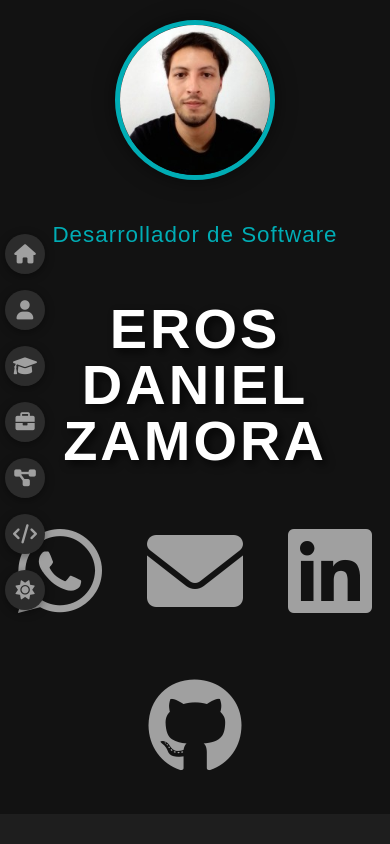
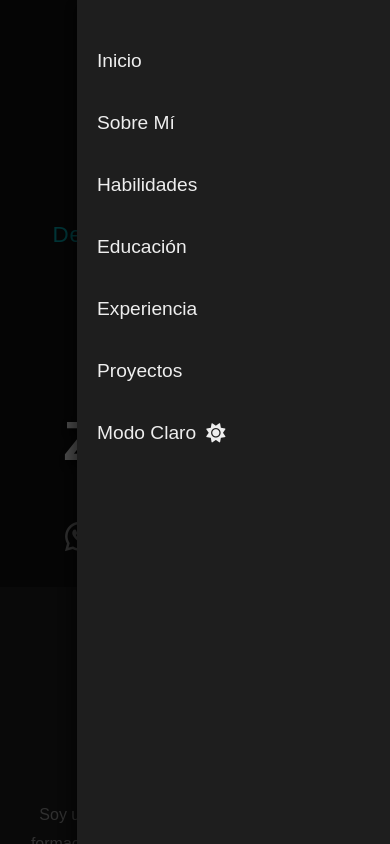
Before and after one commit to Eros23z/my-portfolio-cv-web, a React (Create React App) app: page / in a window 390 px wide. Both pictures are taken after a click on the button "Abrir menú de navegación". Shown: the top 844 px of the page. Built offline with nearby package versions, Linux system fonts and the light colour scheme.

Commit message:
Add: Footer added and changes on navbar mobile

```diff
--- a/src/App.js
+++ b/src/App.js
@@ -6,7 +6,9 @@ import Education from './components/Education';
 import Experience from './components/Experience';
 import Projects from './components/Projects';
 import Skills from './components/Skills';
+import Footer from './components/Footer';
 import FloatingNavbar from './components/FloatingNavbar';
+import MobileNav from './components/MobileNav';
 import {ThemeProvider} from './context/ThemeContext';
 import './components/animations.css';
 import { library } from '@fortawesome/fontawesome-svg-core';
@@ -20,6 +22,7 @@ function App() {
     <ThemeProvider>
       <div className="App">
         <FloatingNavbar />
+        <MobileNav />
         <Header />
         <div className="App-content-wrapper">
           <About id="about" />
@@ -28,6 +31,7 @@ function App() {
           <Projects id="projects" />
           <Skills id="skills" />
         </div>
+        <Footer />
       </div>
     </ThemeProvider>
   );
--- a/src/components/FloatingNavbar.css
+++ b/src/components/FloatingNavbar.css
@@ -80,6 +80,7 @@
 @media (max-width: 900px) {
   .floating-navbar {
     left: 10px;
+    display: none;
   }
   .floating-navbar button {
     font-size: 1.5em;
--- /dev/null
+++ b/src/components/Footer.css
@@ -0,0 +1,28 @@
+.app-footer {
+  background-color: var(--background-secondary); /* Usa el color de fondo de tus tarjetas o principal */
+  color: var(--text-color-secondary); /* Un color de texto más suave */
+  padding: 30px 20px;
+  text-align: center;
+  font-size: 0.9em;
+  border-top: 1px solid var(--border-color); /* Una línea sutil para separarlo */
+  margin-top: 40px; /* Espacio por encima del footer */
+  transition: background-color 0.3s ease, color 0.3s ease, border-color 0.3s ease; /* Para el modo oscuro/claro */
+}
+
+.footer-copyright {
+  margin-bottom: 5px;
+  font-weight: bold;
+}
+
+.footer-message {
+  margin-top: 0;
+  font-style: italic;
+}
+
+/* Responsividad para el footer si es necesario, aunque suele ser simple */
+@media (max-width: 768px) {
+  .app-footer {
+    padding: 20px 15px;
+    font-size: 0.8em;
+  }
+}
--- /dev/null
+++ b/src/components/Footer.js
@@ -0,0 +1,20 @@
+import React from 'react';
+import './Footer.css';
+
+
+function Footer() {
+  const currentYear = new Date().getFullYear();
+
+  return (
+    <footer className="app-footer">
+      <p className="footer-copyright">
+        © {currentYear} Eros Daniel Zamora. Todos los derechos reservados.
+      </p>
+      <p className="footer-message">
+        Diseñado y desarrollado con pasión.
+      </p>
+    </footer>
+  );
+}
+
+export default Footer;
--- a/src/components/Header.css
+++ b/src/components/Header.css
@@ -112,7 +112,7 @@
     gap: 15px;
   }
   .contact-icons-large {
-    font-size: 2em;
+    font-size: 0.7em;
     gap: 25px;
   }
 }
--- /dev/null
+++ b/src/components/MobileNav.css
@@ -0,0 +1,103 @@
+/* src/components/MobileNav.css */
+
+/* Solo visible en pantallas pequeñas */
+.mobile-nav {
+  display: none; /* Ocultar por defecto en escritorio */
+  position: fixed;
+  top: 15px; /* Ajusta la posición del botón de hamburguesa */
+  right: 20px;
+  z-index: 1001; /* Más alto que el navbar flotante si coexisten */
+}
+
+@media (max-width: 900px) {
+  .mobile-nav {
+    display: block; /* Mostrar en pantallas pequeñas */
+  }
+}
+
+.hamburger-menu {
+  background-color: var(--accent-color);
+  color: var(--text-color-light);
+  border: none;
+  border-radius: 50%;
+  width: 50px;
+  height: 50px;
+  font-size: 1.5em;
+  display: flex;
+  justify-content: center;
+  align-items: center;
+  cursor: pointer;
+  box-shadow: 0 4px 10px var(--shadow-dark);
+  transition: background-color 0.3s ease, transform 0.2s ease, box-shadow 0.3s ease;
+}
+
+.hamburger-menu:hover {
+  background-color: var(--accent-color-dark);
+  transform: scale(1.05);
+  box-shadow: 0 6px 15px var(--shadow-darker);
+}
+
+.mobile-nav-overlay {
+  position: fixed;
+  top: 0;
+  left: 0;
+  width: 100%;
+  height: 100%;
+  background-color: rgba(0, 0, 0, 0.7); /* Fondo semi-transparente */
+  z-index: 1000;
+  display: flex;
+  justify-content: flex-end; /* Alinea el menú a la derecha */
+  animation: fadeInOverlay 0.3s ease-out forwards;
+}
+
+.mobile-nav-content {
+  background-color: var(--background-secondary); /* Fondo del menú */
+  width: 70%; /* Ancho del menú desplegable */
+  max-width: 300px; /* Ancho máximo para pantallas más grandes */
+  height: 100%;
+  padding: 40px 20px;
+  box-shadow: -5px 0 15px rgba(0, 0, 0, 0.5); /* Sombra en el borde izquierdo */
+  display: flex;
+  flex-direction: column;
+  overflow-y: auto; /* Para permitir scroll si hay muchos elementos */
+  animation: slideInRight 0.3s ease-out forwards; /* Animación de entrada */
+}
+
+.mobile-nav-content ul {
+  list-style: none;
+  padding: 0;
+  margin: 0;
+  display: flex;
+  flex-direction: column;
+  gap: 20px; /* Espacio entre los elementos del menú */
+}
+
+.mobile-nav-content button {
+  background: none;
+  border: none;
+  color: var(--text-color-primary);
+  font-size: 1.2em;
+  padding: 10px 0;
+  width: 100%;
+  text-align: left;
+  cursor: pointer;
+  transition: color 0.3s ease;
+  display: flex; /* Para alinear icono y texto */
+  align-items: center;
+  gap: 10px; /* Espacio entre texto e icono si lo agregas */
+}
+
+.mobile-nav-content button:hover {
+  color: var(--accent-color);
+}
+
+/* Animaciones para el menú móvil */
+@keyframes fadeInOverlay {
+  from { opacity: 0; }
+  to { opacity: 1; }
+}
+
+@keyframes slideInRight {
+  from { transform: translateX(100%); }
+  to { transform: translateX(0); }
+}
--- /dev/null
+++ b/src/components/MobileNav.js
@@ -0,0 +1,77 @@
+import React, { useState } from 'react';
+import './MobileNav.css';
+// import { useLanguage } from '../context/LanguageContext'; // ELIMINA ESTA LÍNEA
+import { useTheme } from '../context/ThemeContext';
+
+function MobileNav() {
+  const [isOpen, setIsOpen] = useState(false);
+  // const { text, lang, toggleLanguage } = useLanguage(); // ELIMINA ESTA LÍNEA
+  const { theme, toggleTheme } = useTheme();
+
+  const toggleMenu = () => {
+    setIsOpen(!isOpen);
+    if (!isOpen) {
+      document.body.style.overflow = 'hidden';
+    } else {
+      document.body.style.overflow = 'unset';
+    }
+  };
+
+  const scrollToSection = (id) => {
+    setIsOpen(false);
+    document.body.style.overflow = 'unset';
+
+    if (id === 'app-top') {
+      window.scrollTo({ top: 0, behavior: 'smooth' });
+    } else {
+      const section = document.getElementById(id);
+      if (section) {
+        section.scrollIntoView({ behavior: 'smooth', block: 'start' });
+      }
+    }
+  };
+
+  // Las secciones ahora son texto fijo en español
+  const sections = [
+    { id: 'app-top', label: 'Inicio' },
+    { id: 'about', label: 'Sobre Mí' },
+    { id: 'skills', label: 'Habilidades' },
+    { id: 'education', label: 'Educación' },
+    { id: 'experience', label: 'Experiencia' },
+    { id: 'projects', label: 'Proyectos' },
+  ];
+
+  return (
+    <div className="mobile-nav">
+      <button className="hamburger-menu" onClick={toggleMenu} aria-label="Abrir menú de navegación">
+        <i className={isOpen ? 'fas fa-times' : 'fas fa-bars'}></i>
+      </button>
+
+      {isOpen && (
+        <div className="mobile-nav-overlay" onClick={toggleMenu}>
+          <nav className="mobile-nav-content" onClick={(e) => e.stopPropagation()}>
+            <ul>
+              {sections.map((section) => (
+                <li key={section.id}>
+                  <button onClick={() => scrollToSection(section.id)}>
+                    {section.label} {/* Texto fijo */}
+                  </button>
+                </li>
+              ))}
+              {/* Botones de tema en el menú móvil (texto fijo) */}
+              <li>
+                <button onClick={toggleTheme}>
+                  {theme === 'dark' ? 'Modo Claro' : 'Modo Oscuro'}
+                  {theme === 'dark' ? <i className="fas fa-sun"></i> : <i className="fas fa-moon"></i>}
+                </button>
+              </li>
+              {/* Eliminamos el botón de idioma de aquí */}
+            </ul>
+          </nav>
+        </div>
+      )}
+    </div>
+  );
+}
+
+export default MobileNav;
```
